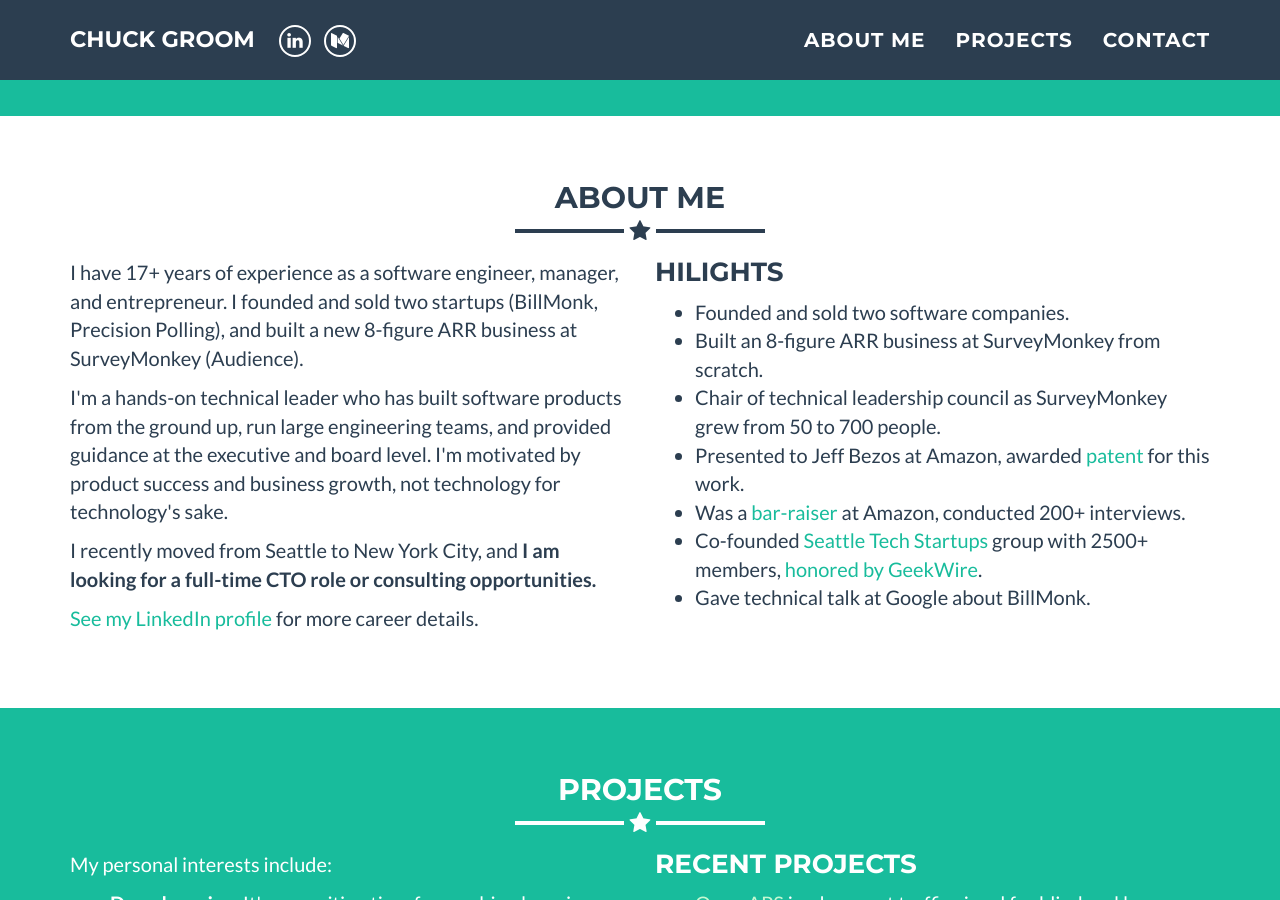
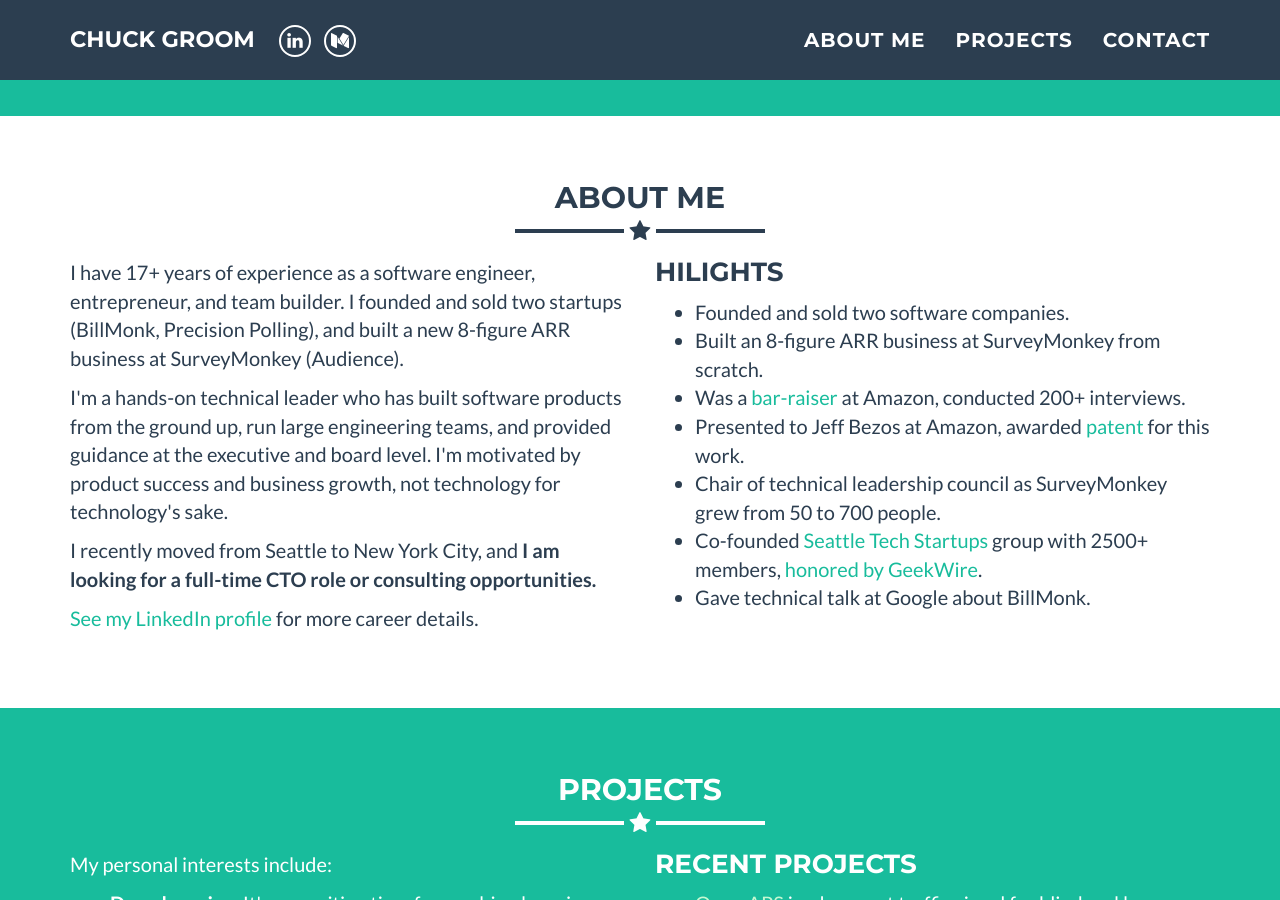
Before and after one commit to chuckgroom/onepage-bio, a Jekyll site: the page built from index.html, in a window 1280 px wide and 900 px high, scrolled down 458 px. Built offline with Jekyll 4.4.1, drawn with Linux system fonts in a browser that asks for light colours.

Commit message:
Cathy's suggestions

```diff
--- a/_includes/bio.html
+++ b/_includes/bio.html
@@ -9,7 +9,8 @@
         <div class="row">
 	    <div class="col-sm-6">
 		<p>
-		    I have 17+ years of experience as a software engineer, manager, and entrepreneur. I founded and sold two
+		    I have 17+ years of experience as a software engineer, entrepreneur, and team builder.
+		    I founded and sold two
 		    startups (BillMonk, Precision Polling), and built a new 8-figure ARR business at SurveyMonkey (Audience).
 		</p>
 		<p>
@@ -46,14 +47,14 @@
 			    Built an 8-figure ARR business at SurveyMonkey from scratch.
 			</li>
 			<li>
-			    Chair of technical leadership council as
-			    SurveyMonkey grew from 50 to 700 people.
+			    Was a <a href="http://www.businessinsider.com/amazon-bar-raisers-2014-1">bar-raiser</a> at Amazon, conducted 200+ interviews.
 			</li>
 			<li>
 			    Presented to Jeff Bezos at Amazon, awarded <a href="https://encrypted.google.com/patents/US8112324?cl=un">patent</a> for this work.
 			</li>
 			<li>
-			    Was a <a href="http://www.businessinsider.com/amazon-bar-raisers-2014-1">bar-raiser</a> at Amazon, conducted 200+ interviews.
+			    Chair of technical leadership council as
+			    SurveyMonkey grew from 50 to 700 people.
 			</li>
 			<li>
 			    Co-founded <a href="http://www.seattletechstartups.com:">Seattle Tech Startups</a> group with 2500+ members, <a href="https://www.geekwire.com/2011/geeks-give-gaurav-oberoi-chuck-groom-seattle-tech-startups/">honored by GeekWire</a>.
```
